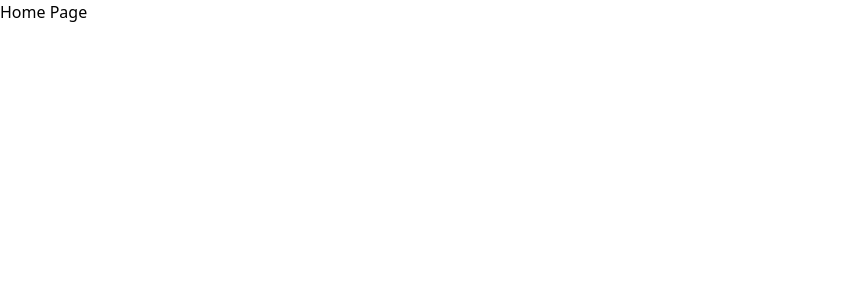
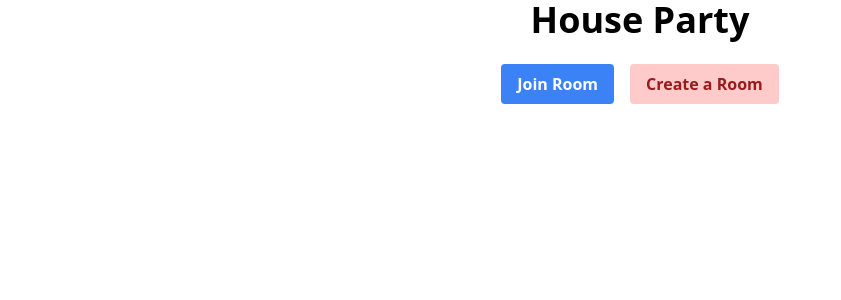
Before and after one commit to vishal-s-patil/collaborative-music-player-frontend, a React (Create React App) app: page / in a window 1280 px wide. Shown: the top 300 px of the page, without its empty margins (0-841 px from the left). Built offline with nearby package versions, Linux system fonts and the light colour scheme; no server answers.

Commit message:
Home page

```diff
--- a/src/components/App.jsx
+++ b/src/components/App.jsx
@@ -1,10 +1,11 @@
 import HomePage from './HomePage';
+import { BrowserRouter } from 'react-router-dom'
 
 function App() {
   return (
-    <h1 className="">
-      <HomePage/>
-    </h1>
+    <BrowserRouter>
+      <HomePage />
+    </BrowserRouter>
   );
 }
 
--- a/src/components/HomePage.jsx
+++ b/src/components/HomePage.jsx
@@ -1,22 +1,67 @@
 import React from 'react'
-import { BrowserRouter, Route, Routes } from 'react-router-dom'
+import { Route, Routes } from 'react-router-dom'
 import CreateRoom from './CreateRoom'
 import JoinRoom from './JoinRoom'
 import Room from './Room'
+import { useNavigate } from 'react-router-dom';
+import { useEffect } from 'react'
 
-const Home = () => <h1>Home Page</h1>;
+
+const Home = () => {
+  const navigate = useNavigate();
+
+  const handleJoinRoom = () => {
+    navigate('/join');
+  };
+
+  const handleCreateRoom = () => {
+    navigate('/create');
+  };
+
+  return (
+    <div className="flex flex-col items-center">
+      <h1 className="text-4xl font-bold mb-6">House Party</h1>
+      <div className="flex">
+        <button
+          className="bg-blue-500 hover:bg-blue-600 text-white font-bold py-2 px-4 rounded mr-4"
+          onClick={handleJoinRoom}
+        >
+          Join Room
+        </button>
+        <button
+          className="bg-red-200 hover:bg-red-300 text-red-800 font-bold py-2 px-4 rounded"
+          onClick={handleCreateRoom}
+        >
+          Create a Room
+        </button>
+      </div>
+    </div>
+  )
+};
 
 const HomePage = () => {
+  const navigate = useNavigate();
+
+  const isUserInRoom = () => {
+    fetch("/api/user-in-room")
+      .then((response) => response.json())
+      .then((data) => {
+        data.code && navigate(`room/${data.code}`)
+      });
+  }
+
+  useEffect(() => {
+    isUserInRoom();
+  }, []);
+
   return (
     <div>
-      <BrowserRouter>
-        <Routes>
-          <Route path="/" element={<Home />}/>
-          <Route path="/create" element={<CreateRoom />} />
-          <Route path="/join" element={<JoinRoom />} />
-          <Route path="/room/:code" element={<Room />} />
-        </Routes>
-      </BrowserRouter>
+      <Routes>
+        <Route path="/" element={<Home />} />
+        <Route path="/create" element={<CreateRoom />} />
+        <Route path="/join" element={<JoinRoom />} />
+        <Route path="/room/:code" element={<Room />} />
+      </Routes>
     </div>
   )
 }
```
